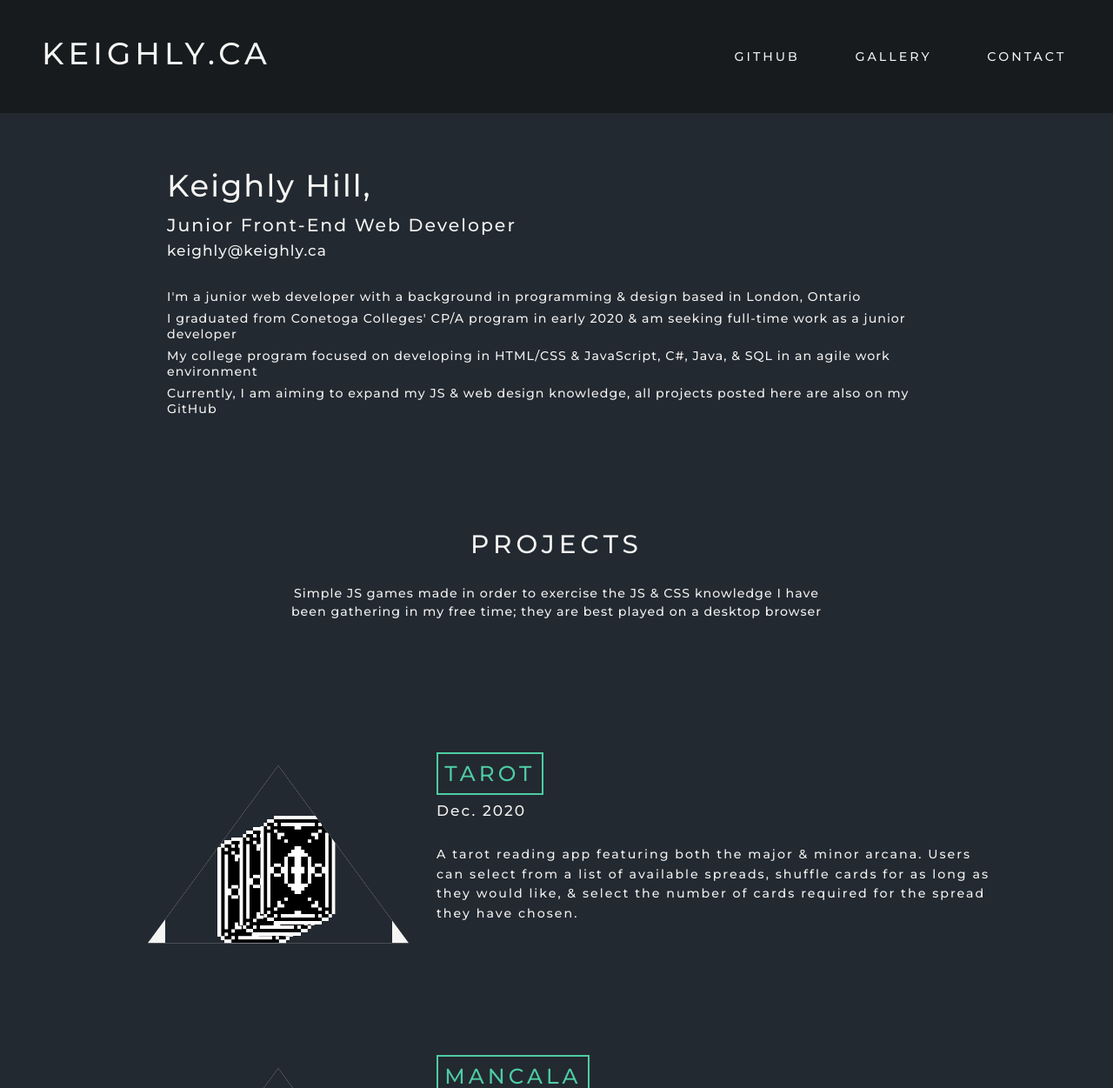
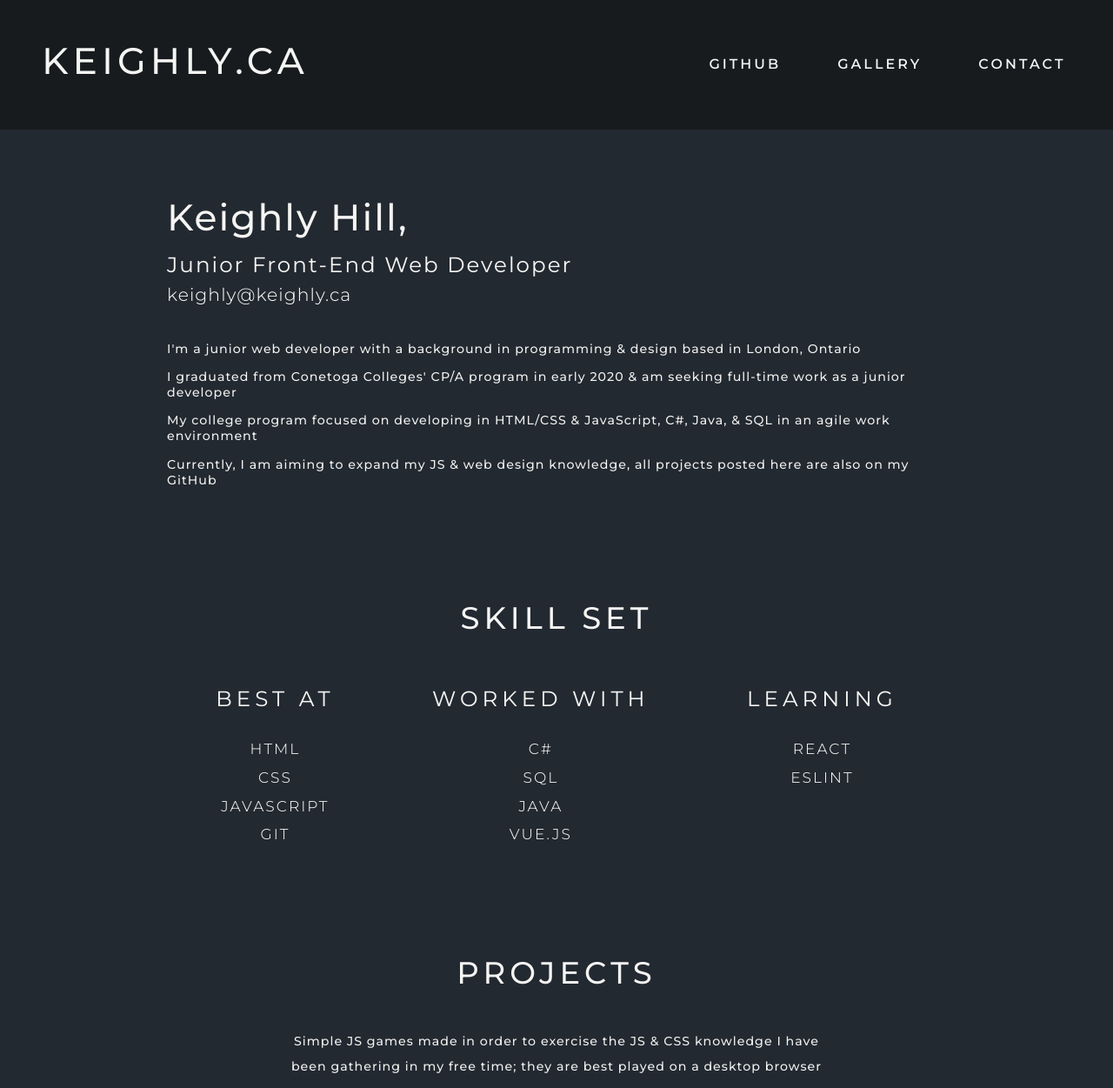
Before and after one commit to ALostCAWs/Keighly.ca, a website: page public/index.html in a window 1280 px wide. Shown: the top 1251 px of the page at 87% size. Drawn offline with Linux system fonts and the light colour scheme.

Commit message:
Adds skill set section

```diff
--- a/package.json
+++ b/package.json
@@ -20,6 +20,7 @@
 		"eslint": "^7.26.0",
 		"eslint-config-prettier": "^8.2.0",
 		"eslint-plugin-import": "^2.22.1",
+		"gulp": "^4.0.2",
 		"gulp-eslint": "^6.0.0"
 	}
 }
--- a/public/index.html
+++ b/public/index.html
@@ -2,31 +2,20 @@
 <html lang="en">
   <head>
     <meta charset="UTF-8" />
-    <meta name="description"
-          content="Portfolio site of junior javascript web developer Keighly Hill">
+    <meta name="description" content="Portfolio site of junior javascript web developer Keighly Hill">
     <meta name="keywords"
           content="Keighly, web, developer, development, design, javascript, js, html, css, programmer, UI, UX">
-    <meta name="author"
-          content="Keighly Hill">
-    <meta name="robots"
-          content="index, follow">
-    <meta name="viewport"
-          content="width=device-width, initial-scale=1.0" />
-    <meta http-equiv="X-UA-Compatible"
-          content="ie-edge" />
-    <link rel=“canonical”
-          href=“https://keighly.ca” />
+    <meta name="author" content="Keighly Hill">
+    <meta name="robots" content="index, follow">
+    <meta name="viewport" content="width=device-width, initial-scale=1.0" />
+    <meta http-equiv="X-UA-Compatible" content="ie-edge" />
+    <link rel=“canonical” href=“https://keighly.ca” />
     <title>Keighly.ca | Junior Javascript Web Developer</title>
 
-    <link rel="icon"
-          href="res/favicon.ico"
-          type="image/gif">
-    <link rel="stylesheet"
-          href="res/fonts/montserrat/montserrat.css" />
-    <link rel="stylesheet"
-          href="styles/styles.css" />
-    <link rel="stylesheet"
-          href="styles/img.css" />
+    <link rel="icon" href="res/favicon.ico" type="image/gif">
+    <link rel="stylesheet" href="res/fonts/montserrat/montserrat.css" />
+    <link rel="stylesheet" href="styles/styles.css" />
+    <link rel="stylesheet" href="styles/img.css" />
   </head>
   <body>
     <nav>
@@ -34,8 +23,7 @@
         <h1>Keighly.ca</h1>
       </a>
       <ul>
-        <li><a href="https://github.com/ALostCAWs"
-             target="_blank">GitHub</a></li>
+        <li><a href="https://github.com/ALostCAWs" target="_blank">GitHub</a></li>
         <li><a href="gallery.html">Gallery</a></li>
         <li><a href="underconstruction.html">Contact</a></li>
       </ul>
@@ -56,6 +44,30 @@
     </article>
     <!-- skills section -> best at / worked with / learning -->
     <article>
+      <h2>Skill Set</h2>
+      <section>
+        <div>
+          <h3>Best At</h3>
+          <h4>HTML</h4>
+          <h4>CSS</h4>
+          <h4>JavaScript</h4>
+          <h4>Git</h4>
+        </div>
+        <div>
+          <h3>Worked With</h3>
+          <h4>C#</h4>
+          <h4>SQL</h4>
+          <h4>Java</h4>
+          <h4>Vue.js</h4>
+        </div>
+        <div>
+          <h3>Learning</h3>
+          <h4>React</h4>
+          <h4>ESLint</h4>
+        </div>
+      </section>
+    </article>
+    <article>
       <h2>Projects</h2>
       <p>Simple JS games made in order to exercise the JS & CSS knowledge I have been gathering in my free time; they
         are best played on a desktop browser</p>
@@ -68,8 +80,7 @@
             <div class="overlay">
               <div class="thumb-txt">Tarot</div>
             </div>
-            <img src="res/thumbnails/tarot.png"
-                 alt="Tarot game thumbnail">
+            <img src="res/thumbnails/tarot.png" alt="Tarot game thumbnail">
           </a>
         </div>
         <div class="info-container">
@@ -87,8 +98,7 @@
             <div class="overlay">
               <div class="thumb-txt">Mancala</div>
             </div>
-            <img src="res/thumbnails/mancala.png"
-                 alt="Tarot game thumbnail">
+            <img src="res/thumbnails/mancala.png" alt="Tarot game thumbnail">
           </a>
         </div>
         <div class="info-container">
--- a/public/styles/styles.css
+++ b/public/styles/styles.css
@@ -29,7 +29,8 @@
 	--main-font-wght: 500;
 	--base-size: 0.79rem;
 	--type-scale: 1.125; /* Screen Sizes | L - Major 3rd - 1.25 | M - 1.2 Minor 3rd | S - 1.125 Major 2nd */
-	--h5: calc(var(--base-size) * var(--type-scale));
+	--h6: calc(var(--base-size) * var(--type-scale));
+	--h5: calc(var(--h6) * var(--type-scale));
 	--h4: calc(var(--h5) * var(--type-scale));
 	--h3: calc(var(--h4) * var(--type-scale));
 	--h2: calc(var(--h3) * var(--type-scale));
@@ -117,7 +118,7 @@ nav > a:first-of-type {
 nav > ul a {
 	padding: 0 0.4em;
 	font-size: var(--base-size);
-	font-weight: bold;
+	--main-font-wght: 600;
 	letter-spacing: 3px;
 }
 
@@ -146,7 +147,7 @@ body > article:first-of-type:not([class="intro"]) {
 }
 
 .intro {
-	margin: auto;
+	margin: 0 auto 6em;
 	width: 90%;
 }
 
@@ -158,14 +159,14 @@ body > article:first-of-type:not([class="intro"]) {
 .intro h2 {
 	margin-bottom: 0.3em;
 	font-size: var(--h4);
-	font-weight: 600;
+	--main-font-wght: 400;
 	letter-spacing: 2px;
 }
 
 .intro h3 {
 	margin-bottom: 2em;
 	font-size: var(--h5);
-	font-weight: 400;
+	--main-font-wght: 300;
 	letter-spacing: 1px;
 }
 
@@ -179,43 +180,65 @@ body > article:not([class="intro"]) {
 	margin-top: 1em;
 	max-width: 80%;
 	text-align: center;
+	letter-spacing: 5px;
 }
 
-body > article:not([class="intro"]),
-body > article:not([class="title"]) {
+body > article:not([class="intro"]) {
 	margin-bottom: 4em;
 }
 
 body > article:not([class="intro"]) h1,
 body > article:not([class="intro"]) h2 {
 	text-transform: uppercase;
-	letter-spacing: 5px;
+	/* letter-spacing: 5px; */
 }
 
 body > article:not([class="intro"]) h2 + h3 {
 	margin-top: 1em;
 	margin-bottom: 3em;
-	font-weight: lighter;
+	--main-font-wght: 300;
 	text-transform: uppercase;
-	letter-spacing: 5px;
+	/* letter-spacing: 5px; */
 }
 
 body > article:not([class="intro"]) h2 + p {
 	margin: auto;
 	margin-top: 2em;
 	letter-spacing: 1px;
-	line-height: 1.3em;
+	line-height: 1.5em;
+}
+
+article > article,
+article > section {
+	display: flex;
+	flex-flow: row wrap;
+	align-items: flex-start;
 }
 
 article > article {
-	display: flex;
-	flex-flow: row wrap;
 	justify-content: center;
-	align-items: stretch;
-	/* margin: auto; */
-	margin-top: 3em;
-	margin-bottom: 3em;
-	width: 100%;
+	margin: 3em 0;
+	/* width: 100%; */
+}
+
+article > section {
+	justify-content: space-around;
+	margin: 2em auto;
+	/* max-width: 100%; */
+	text-transform: uppercase;
+	letter-spacing: 2px;
+}
+
+section > div h3 {
+	margin-bottom: 1.3em;
+	font-size: var(--h5);
+	--main-font-wght: 400;
+}
+
+article > section h4 {
+	margin-top: .7em;
+	font-size: var(--h6);
+	--main-font-wght: 300;
 }
 
 article > div + div {
@@ -226,21 +249,21 @@ article > div + div {
 article > div + div h3 a {
 	color: var(--accent-color);
 	font-size: var(--h2);
-	font-weight: 600;
+	--main-font-wght: 400;
 	text-transform: uppercase;
 	letter-spacing: 4px;
 }
 
 article > div + div h4 {
 	margin-top: 1em;
-	font-weight: 400;
+	--main-font-wght: 300;
 	letter-spacing: 2px;
 }
 
 article > div + div p {
 	margin-top: 1.5em;
 	letter-spacing: 2px;
-	line-height: 1.6;
+	line-height: 1.6em;
 }
 
 article > div + div a {
@@ -306,11 +329,17 @@ article > div + div a:hover {
 	max-width: 70%;
 }
 
-/* Tablet */
+/*
+------ Tablet
+*/
 @media screen and (min-width: 650px) {
 	:root {
 		--base-size: 1rem;
 		--type-scale: 1.2;
+	}
+
+	nav > ul a {
+		--main-font-wght: 400;
 	}
 
 	body > article:first-of-type,
@@ -319,12 +348,40 @@ article > div + div a:hover {
 	}
 
 	.intro {
+		margin-bottom: 10em;
 		width: 80%;
 	}
 
-	body > article:not([class="intro"]),
-	body > article:not([class="title"]) {
+	.intro p {
+		margin-bottom: 0.7em;
+	}
+
+	body > article:not([class="intro"]) {
 		margin-bottom: 8em;
+	}
+
+	article > section {
+		margin: 3.5em auto;
+		letter-spacing: 1px;
+	}
+
+	section > div h3 {
+		margin-bottom: 2em;
+		font-size: var(--h6);
+	--main-font-wght: 500;
+	}
+
+	article > section h4 {
+		margin-top: .7em;
+		font-size: var(--p);
+	--main-font-wght: 400;
+		letter-spacing: 2px;
+	}
+
+	body > article:not([class="intro"]) h2 + p {
+    margin-top: 3em;
+    letter-spacing: 1px;
+    line-height: 1.8em;
 	}
 
 	article > div + div h3 a {
@@ -344,7 +401,9 @@ article > div + div a:hover {
 	}
 }
 
-/* Desktop */
+/*
+------ Desktop
+*/
 @media screen and (min-width: 1100px) {
 	:root {
 		--base-size: 0.889rem;
@@ -361,17 +420,27 @@ article > div + div a:hover {
 		margin-left: 3em;
 	}
 
+	nav > ul a {
+		font-size: var(--p);
+		--main-font-wght: 600;
+	}
+
 	nav li {
 		margin-right: 3em;
 	}
 
 	body > article:first-of-type {
-		margin-top: 12em;
+		margin-top: 14em;
 	}
 
 	.intro {
-		margin-bottom: 70em;
+		margin-bottom: 8em;
 		width: 70%;
+	}
+
+	.intro p {
+		margin-bottom: 1em;
+		letter-spacing: 1px;
 	}
 
 	body > article:first-of-type:not([class="intro"]) {
@@ -380,14 +449,35 @@ article > div + div a:hover {
 
 	body > article:not([class="intro"]) {
 		margin: 0 auto;
-		margin-top: 4em;
+		margin-top: 8em;
 		max-width: 100%;
 		text-align: center;
 	}
 
+	article > section {
+		margin: 3.5em auto;
+		max-width: 70%;
+		letter-spacing: 5px;
+	}
+
+	section > div h3 {
+		margin-bottom: 1.3em;
+		font-size: var(--h4);
+	--main-font-wght: 400;
+	}
+
+	article > section h4 {
+		margin-top: .7em;
+		font-size: var(--h6);
+	--main-font-wght: 300;
+		letter-spacing: 2px;
+	}
+
 	body > article:not([class="intro"]) h2 + p {
+		margin-top: 3em;
 		width: 50%;
-		line-height: 1.5;
+    letter-spacing: 1px;
+    line-height: 2em;
 	}
 
 	article > article:first-of-type {
```
Also changed, not shown: public/contact.html (+11 -23 lines), public/gallery.html (+20 -41 lines), public/underconstruction.html (+10 -21 lines), .eslintrc.js, 1 other file.
